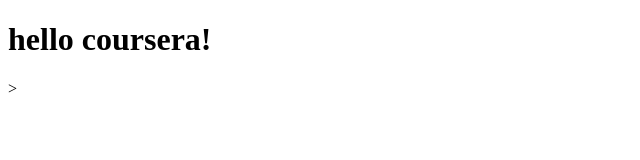
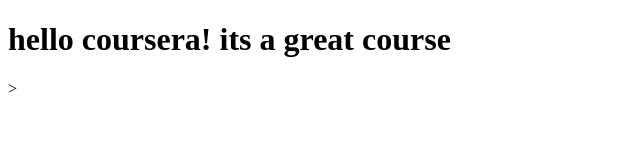
Before and after one commit to mnazarov28/coursera-test, a plain HTML site: page site/index.html in a window 1280 px wide. Shown: the whole page, without its empty margins (0-640 px from the left). Drawn offline with Linux system fonts and the light colour scheme.

Commit message:
Small addition to our page content

```diff
--- a/site/index.html
+++ b/site/index.html
@@ -4,6 +4,6 @@
 	<title>hello coursera</title>
 </head>
 <body>
-<h1>hello coursera!</h1>>
+<h1>hello coursera! its a great course</h1>>
 </body>
 </html>
```
